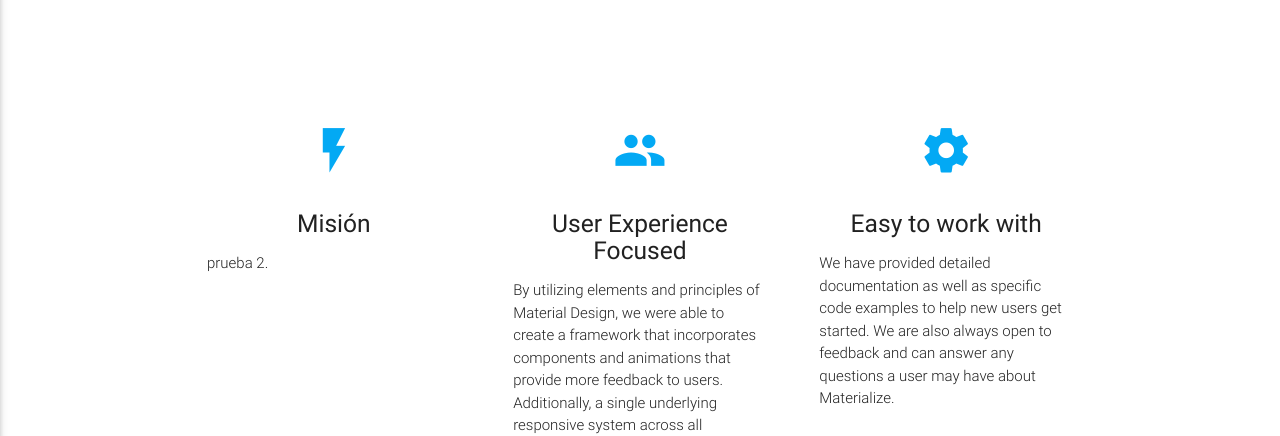
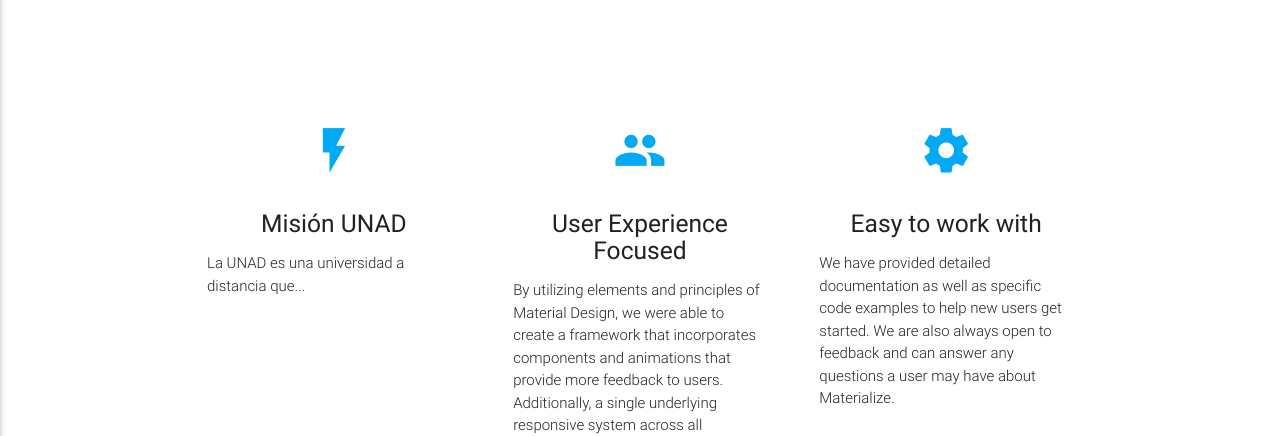
Before and after one commit to jowar8/jowar8.github.io, a plain HTML site: page index.html in a window 1280 px wide. Shown: the part 371-807 px from the top of the page. Drawn offline with nearby package versions, Linux system fonts and the light colour scheme.

Commit message:
subir mision

```diff
--- a/index.html
+++ b/index.html
@@ -46,9 +46,9 @@
         <div class="col s12 m4">
           <div class="icon-block">
             <h2 class="center light-blue-text"><i class="material-icons">flash_on</i></h2>
-            <h5 class="center">Misión</h5>
+            <h5 class="center">Misión UNAD</h5>
 
-            <p class="light">prueba 2.</p>
+            <p class="light">La UNAD es una universidad a distancia que...</p>
           </div>
         </div>
 
```
